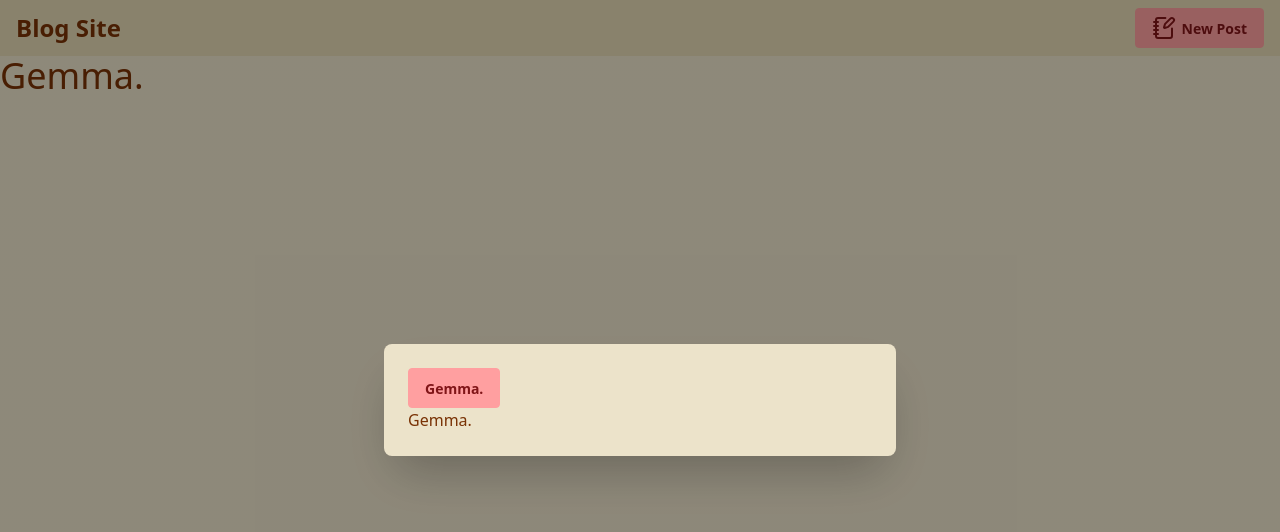
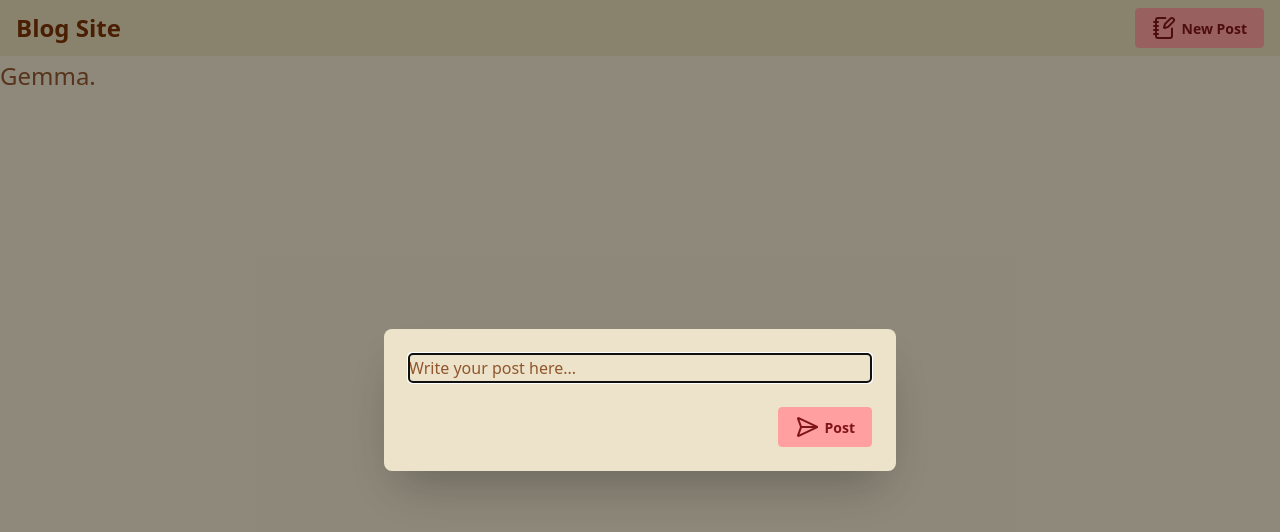
Before and after one commit to snorp09/blog-manager, a Next.js app in the folder blog-site/: page / in a window 1280 px wide. Both pictures are taken after a click on the button "New Post". Shown: the top 532 px of the page. Built offline with nearby package versions, Linux system fonts and the light colour scheme.

Commit message:
Started adding posting modal.

```diff
--- a/blog-site/app/globals.css
+++ b/blog-site/app/globals.css
@@ -1,4 +1,5 @@
 @import "tailwindcss";
+@plugin "@tailwindcss/typography";
 @plugin "daisyui" {
     themes: retro --default;
 }
--- a/blog-site/app/page.tsx
+++ b/blog-site/app/page.tsx
@@ -1,7 +1,7 @@
 export default function Home() {
   return (
     <main>
-      <h1 className="text-4xl">Gemma.</h1>
+      <h1 className="prose prose-2xl">Gemma.</h1>
     </main>
   );
 }
--- a/blog-site/components/client/NavBar.tsx
+++ b/blog-site/components/client/NavBar.tsx
@@ -2,23 +2,48 @@
 import { useEditor, EditorContent } from "@tiptap/react";
 import StarterKit from "@tiptap/starter-kit";
 import { NotebookPen } from "lucide-react";
+import { SendHorizontal } from "lucide-react";
+import React, {useEffect, useState} from "react";
 
-const Editor = () => {
+
+
+export default function NavBar() {
+  const [text, setText] = useState<string>("");
   const editor = useEditor({
     extensions: [StarterKit],
-    content: "<p>Gemma.</p>",
+    content: "<p>Write your post here...</p>",
+    immediatelyRender: false,
+    editorProps: {
+      attributes: {
+        class: "prose border rounded bg-base-100",
+      }
+    }
   });
-  return <EditorContent editor={editor} />;
-};
 
-export default function NavBar() {
+  useEffect(() => {
+    if(text.length > 0) {
+      console.log("Text set as value:", text);
+    }
+  }, [text])
+
   return (
     <>
       <div className="flex bg-base-200 py-2 px-4 items-center justify-between">
-        <dialog className="modal" id="post-modal">
+        <dialog className="modal" id="post-modal" onAnimationEnd={e => console.log("Animation Ended.")} onClose={() => {editor?.commands.setContent("<p>Write your post here...</p>")}}>
           <div className="modal-box">
-            <button className="btn btn-primary">Gemma.</button>
-            <Editor />
+            <EditorContent editor={editor} />
+            <div className="modal-action">
+              <button
+                className="btn btn-primary"
+                onClick={() => {
+                  const dialog = document.getElementById("post-modal") as HTMLDialogElement;
+                  if (dialog) {
+                    dialog.close();
+                  }
+                  setText(editor?.getText() || "");
+                }}
+                ><SendHorizontal /> Post</button>
+            </div>
           </div>
         </dialog>
         <h1 className="text-2xl font-bold select-none">Blog Site</h1>
--- a/blog-site/package.json
+++ b/blog-site/package.json
@@ -32,6 +32,7 @@
   "devDependencies": {
     "@eslint/eslintrc": "^3",
     "@tailwindcss/postcss": "^4",
+    "@tailwindcss/typography": "^0.5.16",
     "@types/node": "^20",
     "@types/react": "^19",
     "@types/react-dom": "^19",
```
Also changed, not shown: 1 other file (tests, documents, lock files or other folders).
